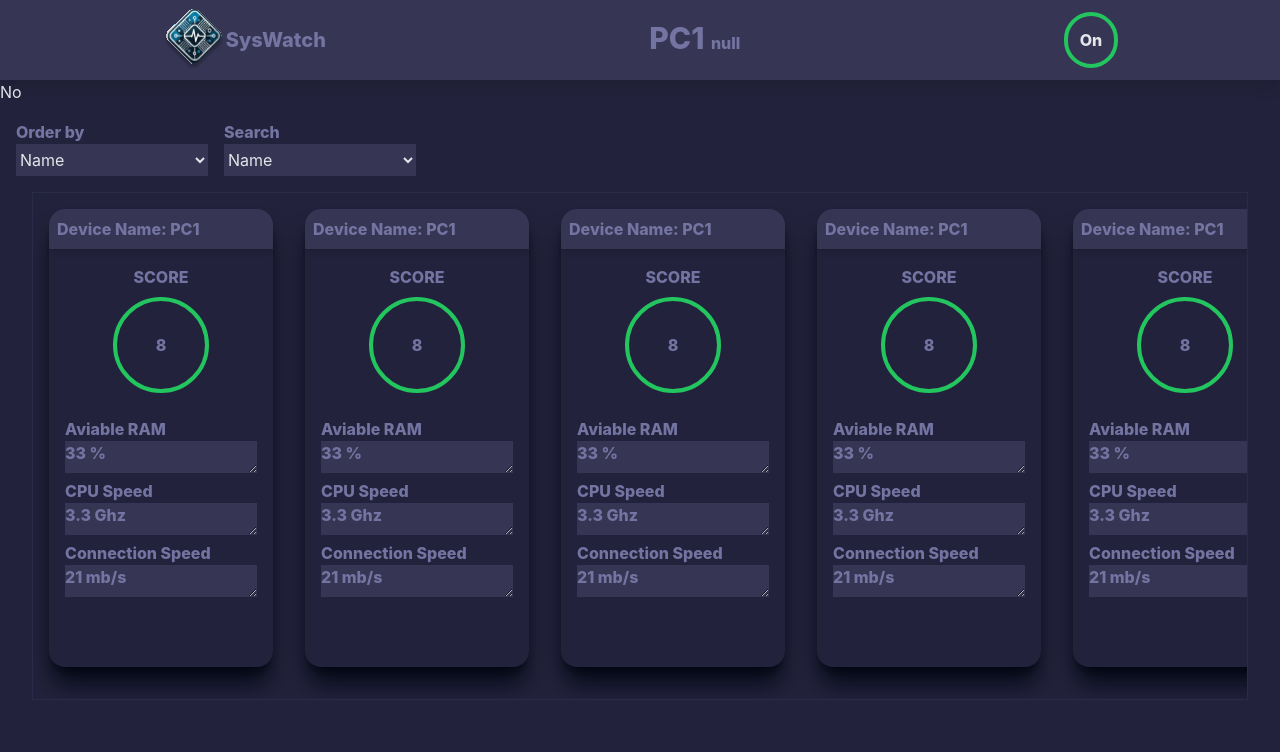
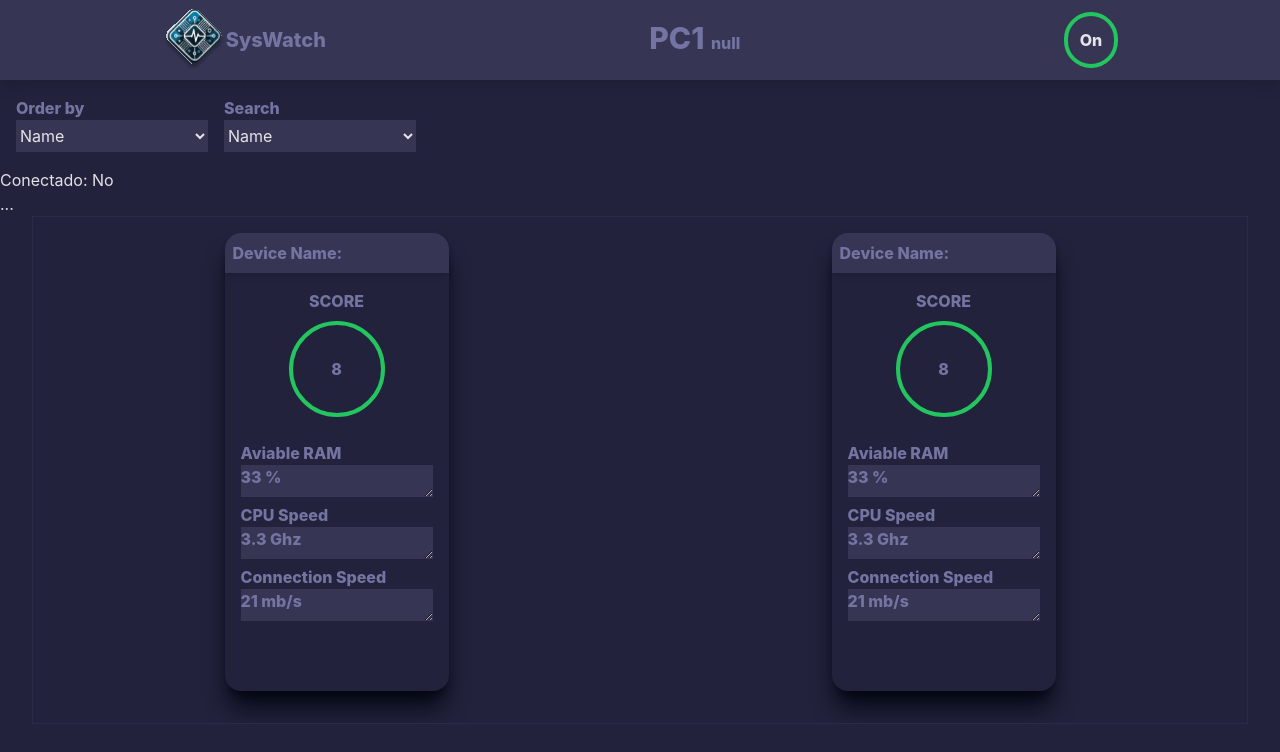
Before and after one commit to Tomasxwav/SysWatch, a React (Vite) app: page / in a window 1280 px wide. Shown: the top 752 px of the page. Built offline with nearby package versions, Linux system fonts and the light colour scheme.

Commit message:
Feat: Displaying device ip on connect and adding to device section

```diff
--- a/electron/index.js
+++ b/electron/index.js
@@ -57,7 +57,6 @@ function checkPort(ip, port) {
     socket.setTimeout(1000)
 
     socket.on('connect', () => {
-      socket.write('¡Bienvenido al servidor!\n')
       socket.end()
       resolve({ ip, port, status: 'open' })
     })
--- a/src/App.tsx
+++ b/src/App.tsx
@@ -2,57 +2,33 @@ import './App.css'
 import { Device } from './components/Device'
 import { Filters } from './components/Filters'
 import { Header } from './components/Header'
-import { useState } from 'react'
+import { useEffect, useState } from 'react'
 import { useLocalIP } from './hooks/useLocalIP'
-// import { useIP } from './context/IPContext'
+import { useScan } from './hooks/useScan'
 
 function App() {
   const ip = useLocalIP()
 
   const [isConnected, setIsConnected] = useState<boolean>(false)
-  const [servers, setServers] = useState<string[]>([])
   const [status, setStatus] = useState('...')
+  const servers = useScan(isConnected)
 
-  const foundServers: string[] = []
-
+  useEffect(() => {
+    if (servers.length > 0) {
+      setStatus('Servers encontrados: ' + servers)
+    }
+  }, [servers])
+  console.log(servers)
   const handleConnection = async (data: boolean) => {
     if (data) {
       setStatus('Buscando servidores...')
-      try {
-        // Llama al proceso principal para escanear la red
-        const scanFetch = await window.electron
-          .scanNetwork()
-          .then((result: string[]) => {
-            foundServers.push(result.toString())
-            setStatus('Servidores encontrados: ')
-          })
-          .catch((err: Error) => {
-            setStatus('Error escaneando servidores: ' + err)
-            console.log('Error al escanear la red:', err)
-          })
-        console.log(foundServers)
-        setServers(foundServers)
-
-        if (foundServers.length > 0) {
-          setStatus('Servidores encontrados: ')
-          // Enviar mensaje a cada servidor encontrado
-          /* foundServers.forEach(async (server) => {
-          await sendMessageToServer(server, {
-            message: 'Hola desde Electron + React',
-          })
-        })
-        setStatus('Mensajes enviados a todos los servidores.')*/
-        } else {
-          setStatus('No se encontraron servidores.')
-        }
-      } catch (error) {
-        console.error('Error buscando servidores:', error)
-        setStatus('Error durante la búsqueda.')
-      }
+      setIsConnected(data)
     } else {
       setIsConnected(data)
+      setStatus('Desconectado')
     }
   }
+
   return (
     <div className=''>
       <Header
@@ -60,12 +36,14 @@ function App() {
         handleConnect={handleConnection}
         isConnected={isConnected}
       />
-      {isConnected ? <p>Si</p> : <p>No</p>}
+
       <Filters />
+      {isConnected ? <p>Conectado: Si</p> : <p>Conectado: No</p>}
+      {<p>{status}</p>}
       <div className='device flex justify-around flex-wrap sm:flex-nowrap sm:overflow-x-auto mx-8 sm:border border-[#2a2a49]'>
-        <Device />
-        <Device />
-        <Device />
+        {servers.map((server, index) => (
+          <Device key={index} ip={server} />
+        ))}
         <Device />
         <Device />
       </div>
--- a/src/components/Device.tsx
+++ b/src/components/Device.tsx
@@ -1,11 +1,17 @@
-export const Device = () => {
+interface DeviceProps {
+  ip?: string
+}
+
+export const Device = ({ ip }: DeviceProps) => {
   let device = {
-    deviceName: 'PC1',
+    deviceName: ip,
     deviceRam: 33,
     deviceSpeed: 3.3,
     deviceConnection: 21,
     score: 8,
   }
+
+  console.log(device)
 
   return (
     <div className=' w-fit rounded-2xl bg-[#22223C] shadow-xl shadow-gray-950  font-extrabold text-[#7474A2] xl:min-w-56 2xl:min-w-64  xl:min-h-72 2xl:min-h-96 my-4 sm:mx-4 sm:pb-12 2xl:pb-40 mb-8'>
--- a/src/components/Header.tsx
+++ b/src/components/Header.tsx
@@ -11,13 +11,8 @@ export const Header: React.FC<HeaderProps> = ({
   handleConnect,
   isConnected,
 }) => {
-  // const [isConnected, setIsConnected] = useState<boolean>(false)
-
   const handleClick = () => {
-    console.log('Header:  Cambia a ' + !isConnected)
     handleConnect(!isConnected)
-
-    //console.log(ip)
   }
 
   return (
--- /dev/null
+++ b/src/hooks/useScan.tsx
@@ -0,0 +1,21 @@
+import { useEffect, useState } from 'react'
+
+export const useScan = (isConnected: boolean) => {
+  const [servers, setServers] = useState<string[]>([])
+
+  useEffect(() => {
+    if (!isConnected) return // Solo ejecuta el efecto si isConnected es true
+
+    const fetchServers = async () => {
+      try {
+        const foundServers = await window.electron.scanNetwork()
+        setServers(foundServers)
+      } catch (error) {
+        console.error('Error al escanear la red:', error)
+      }
+    }
+
+    fetchServers()
+  }, [isConnected])
+  return servers
+}
```
Also changed, not shown: 1 other file (tests, documents, lock files or other folders).
